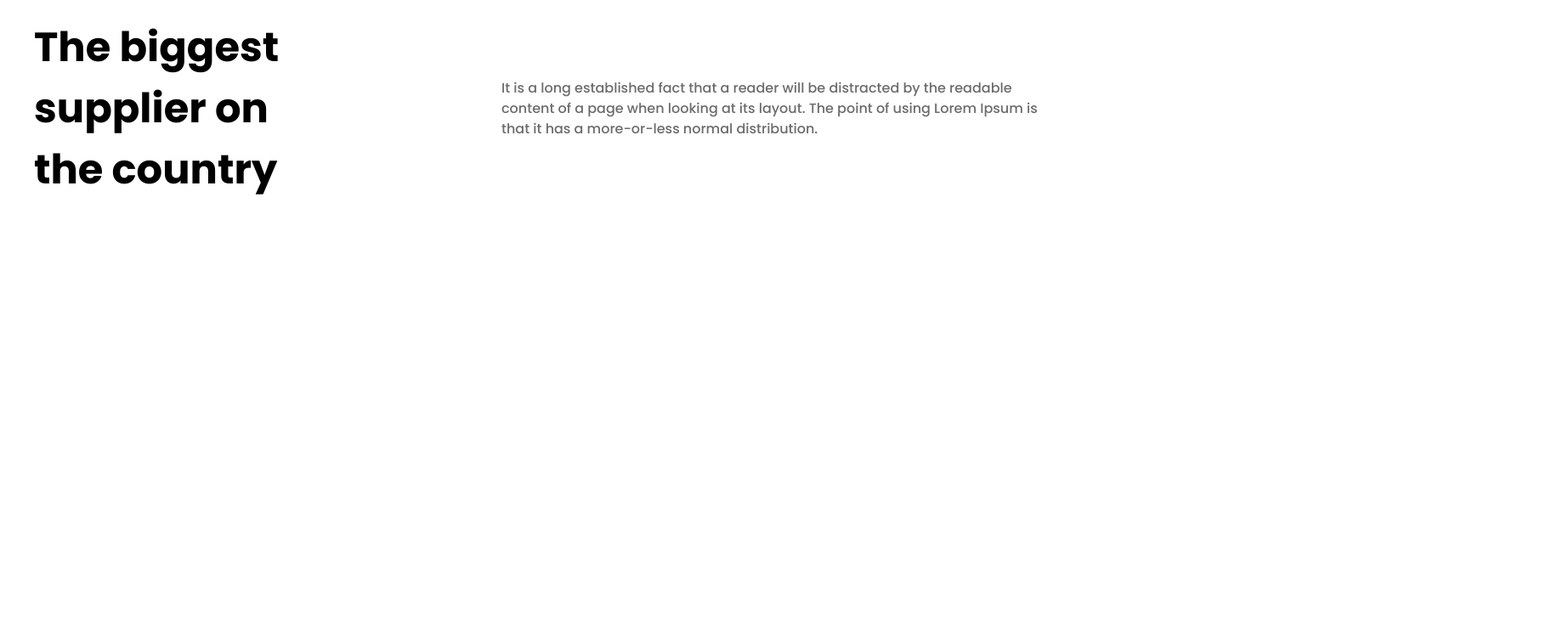
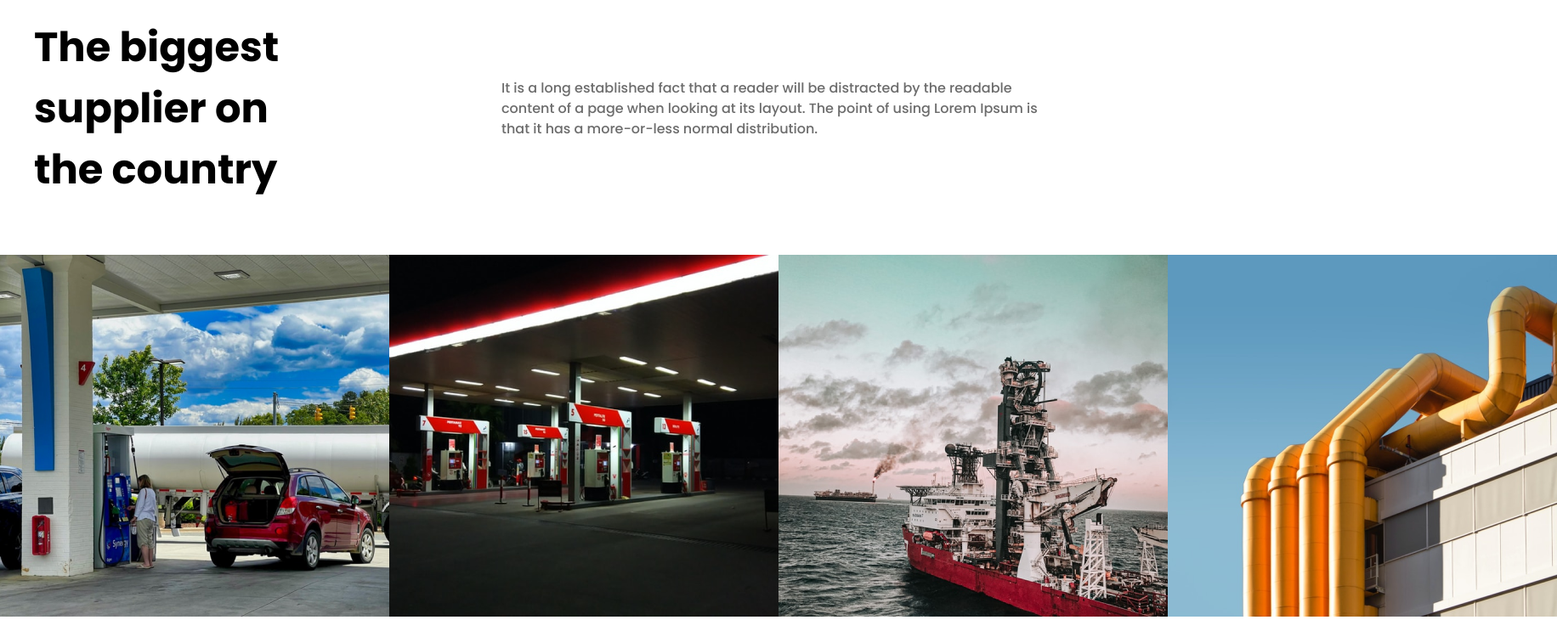
Before and after one commit to MizanurRahman5/petrol-website, a plain HTML site: page index.html in a window 1280 px wide. Shown: the part 864-1594 px from the top of the page at 85% size, 1832 px wide, since content can reach past the window. Before the commit the page ends 1164 px from the top, so only its background shows below. Drawn offline with Linux system fonts and the light colour scheme.

Commit message:
The country section added

```diff
--- a/index.html
+++ b/index.html
@@ -36,7 +36,8 @@
     </header>
     <main>
       <!-- --------------------The Country Section Start------------------------ -->
-      <section class="container the-country">
+      <section class="Country">
+        <div class="container the-country">
             <div class="country-title">
                 <h1>The biggest supplier on the country</h1>
               </div>
@@ -48,8 +49,16 @@
                   distribution.
                 </p>
               </div>
+        </div>
+        <div class="country-images">
+            <div><img src="images/unsplash_9RBbXL32Haw.png" alt=""></div>
+            <div><img src="images/unsplash_j_wlUxN2q9U.png" alt=""></div>
+            <div><img src="images/unsplash_P006DyDoIY4.png" alt=""></div>
+            <div><img src="images/unsplash_UoIiVYka3VY.png" alt=""></div>
+        </div>
       </section>
       <!-- --------------------The Country Section End------------------------ -->
+
     </main>
     <footer></footer>
   </body>
--- a/styles/style.css
+++ b/styles/style.css
@@ -123,4 +123,8 @@ font-size: 48px;
 font-weight: 700;
 line-height: 72px;
 }
+.country-images {
+  display: flex;
+  justify-content: space-between;
+}
 /* -------------The Country Section Style End-------------- */
```
Also changed, not shown: images/unsplash_P006DyDoIY4.png (added), images/unsplash_UoIiVYka3VY.png (added), images/unsplash_j_wlUxN2q9U.png (added). Lines whose indentation alone changed are shown as unchanged.
